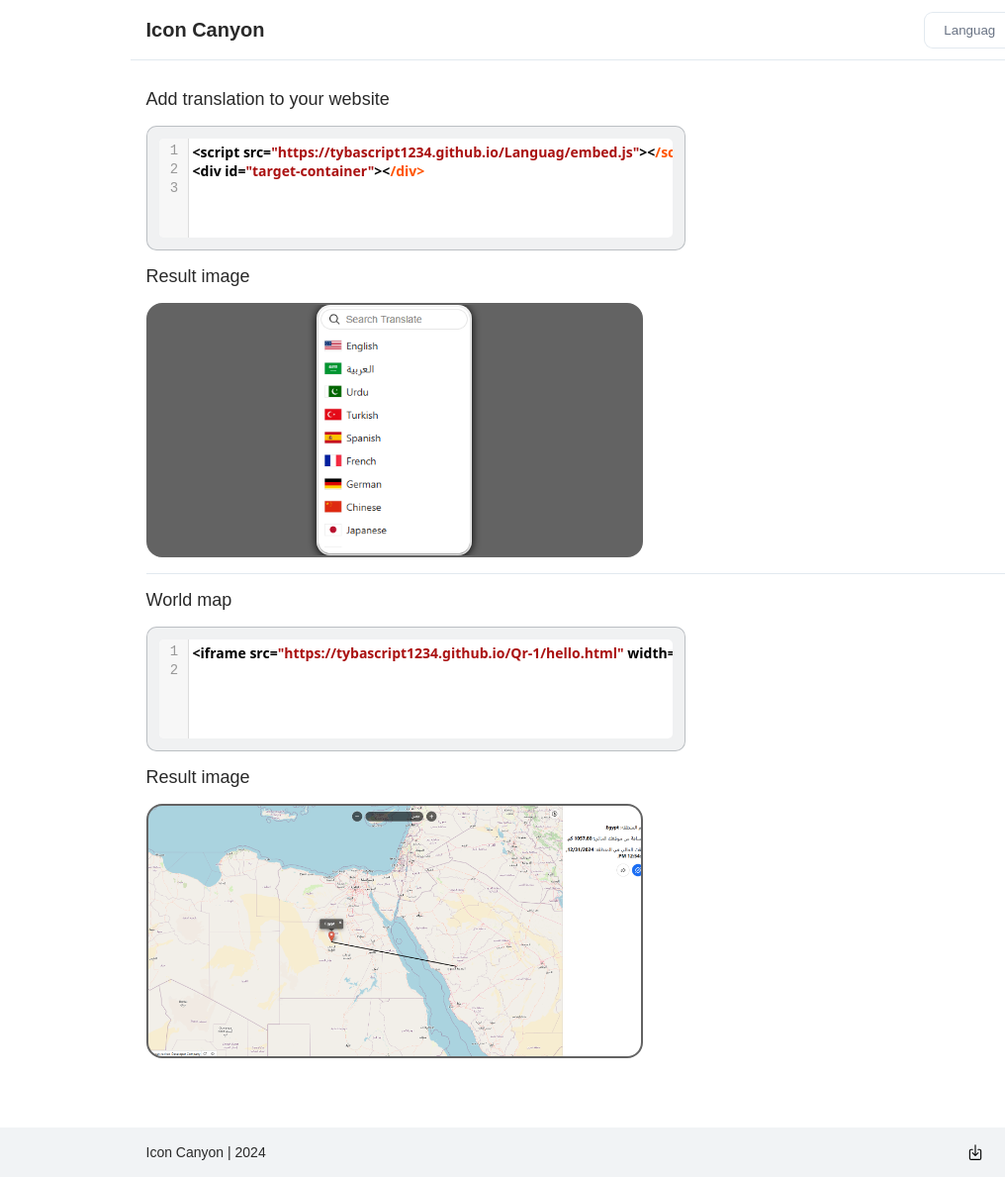
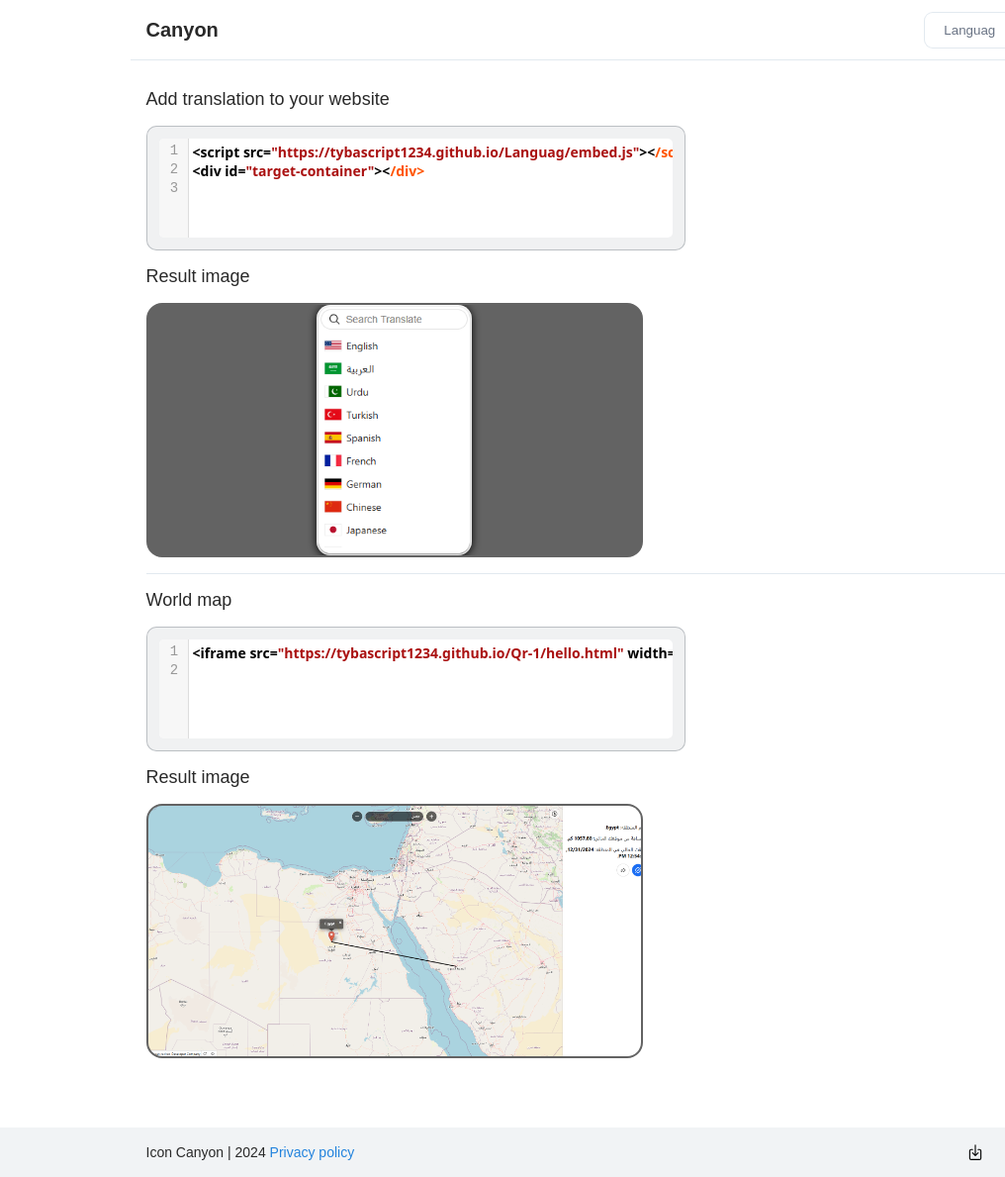
Before and after one commit to Tybascript1234/icon, a plain HTML site: page index.html in a window 1280 px wide. Shown: the full height of the page at 99% size, 0-1016 px from the left. Drawn offline with nearby package versions, Linux system fonts and the light colour scheme; a script that the page names is missing.

Commit message:
Update index.html

```diff
--- a/index.html
+++ b/index.html
@@ -3,7 +3,7 @@
 <head>
     <meta charset="UTF-8">
     <meta name="viewport" content="width=device-width, initial-scale=1.0">
-    <title class="notranslate">Icon Canyon</title>
+    <title class="notranslate">Canyon</title>
     <link rel="icon" href="https://cdn-icons-png.flaticon.com/512/1090/1090985.png">
     <script type="module" src="https://unpkg.com/ionicons@7.1.0/dist/ionicons/ionicons.esm.js"></script>
     <link rel="stylesheet" href="style.css">
@@ -22,7 +22,7 @@
 <body>
     <div class="home">
         <div class="menu">
-            <a href="" style="height: 100%;display: block;"><div class="logo notranslate"><span>Icon Canyon</span></div></a>
+            <a href="" style="height: 100%;display: block;"><div class="logo notranslate"><span>Canyon</span></div></a>
             <div class="menu-button">
                 <div class="Languag">
                     <button class="buttonx">Languag</button>
@@ -65,7 +65,7 @@
             <!-- 2 -->
           <div class="omy">
             <div class="omy-div">
-                <div><span class="notranslate">Icon Canyon</span> | 2024</div>
+                <div><span class="notranslate">Icon Canyon</span> | 2024 <a class="xo" href="">Privacy policy</a></div>
                 <div class="omy-button">
                     <a href="app-release.apk"><button><ion-icon name="download-outline"></ion-icon></button></a>
                     <button><ion-icon name="logo-github"></ion-icon></button>
```
